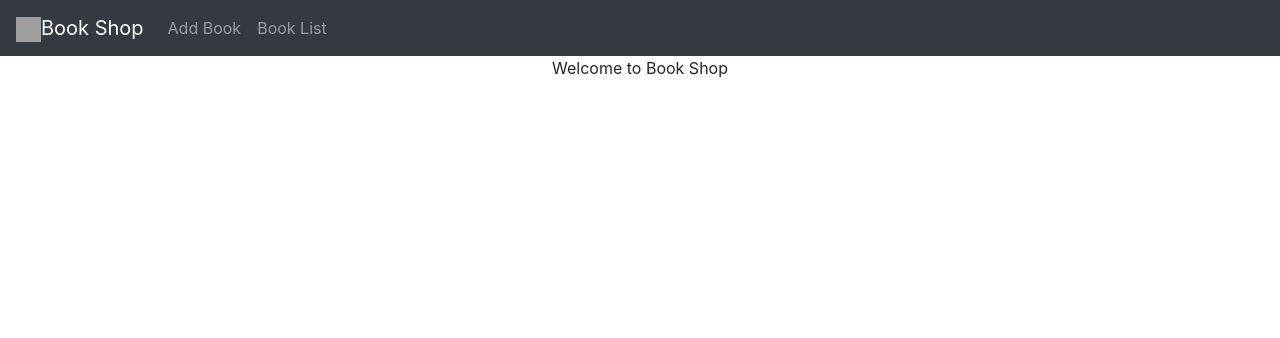
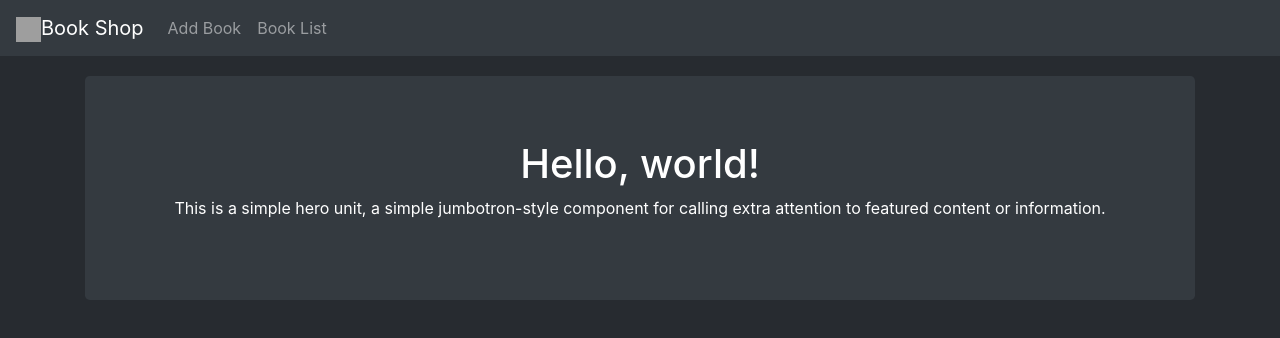
Before and after one commit to james-freitas/book-rest-api-react-example, a React (Create React App) app in the folder src/main/webapp/: page / in a window 1280 px wide. Shown: the top 338 px of the page. Built offline with nearby package versions, Linux system fonts and the light colour scheme; grey boxes are pictures that could not be loaded.

Commit message:
Add Jumbotron

```diff
--- a/src/main/webapp/public/index.html
+++ b/src/main/webapp/public/index.html
@@ -19,7 +19,7 @@
     />
     <title>React App</title>
   </head>
-  <body>
+  <body style="background-color: #272B30;">
     <noscript>You need to enable JavaScript to run this app.</noscript>
     <div id="root"></div>
   </body>
--- a/src/main/webapp/src/App.js
+++ b/src/main/webapp/src/App.js
@@ -1,15 +1,29 @@
 import React from 'react';
+import { Col, Container, Jumbotron, Row } from 'react-bootstrap';
 import './App.css';
 
 import NavigationBar from './components/NavigationBar'
 
 function App() {
+  const marginTop = {
+    marginTop: "20px"
+  };
   return (
     <div className="App">
       <NavigationBar/>
-      <p>
-        Welcome to Book Shop
-      </p>
+      <Container>
+        <Row>
+          <Col lg={12} style={marginTop}>
+            <Jumbotron className="bg-dark text-white">
+              <h1>Hello, world!</h1>
+              <p>
+                This is a simple hero unit, a simple jumbotron-style component for calling
+                extra attention to featured content or information.
+              </p>
+            </Jumbotron>
+          </Col>
+        </Row>
+      </Container>
     </div>
   );
 }
```
